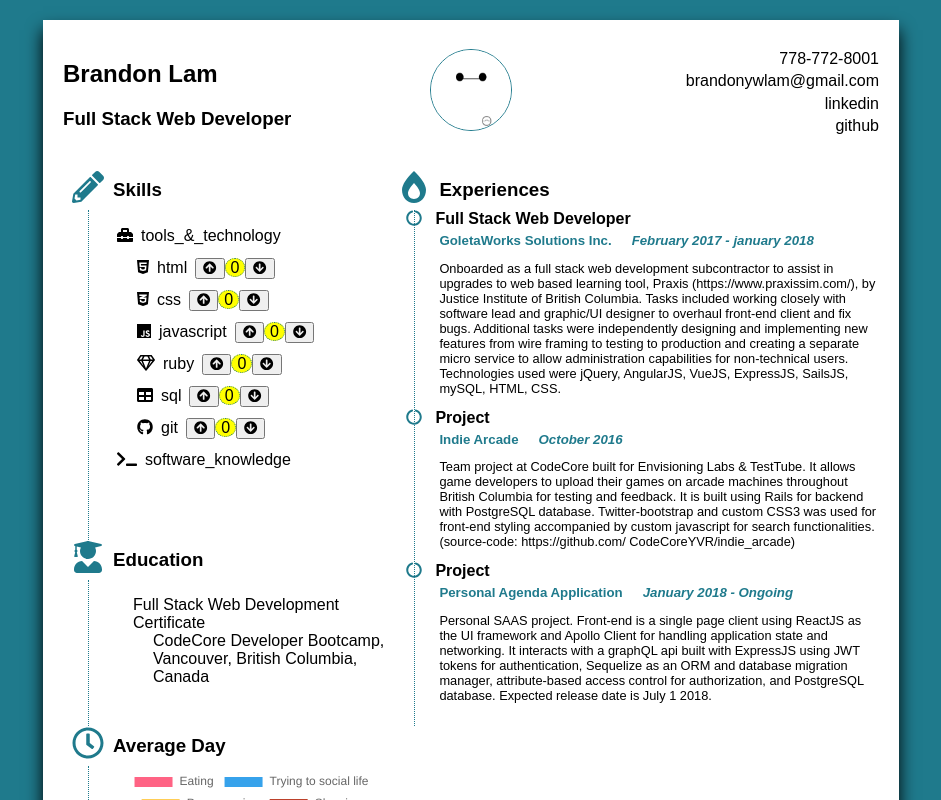
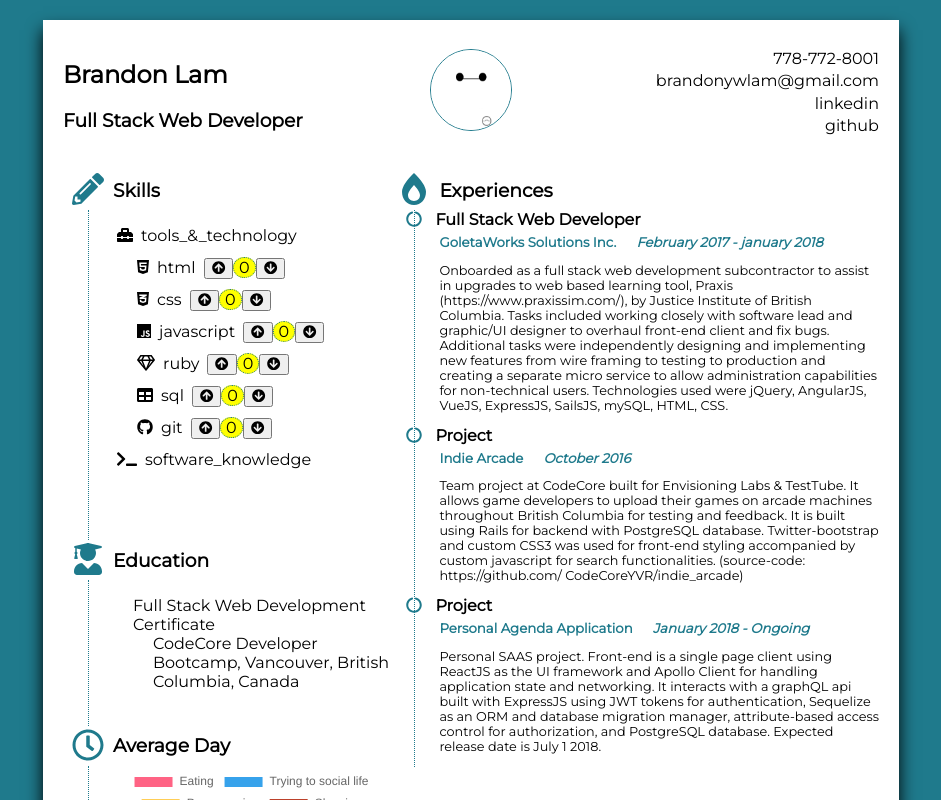
Before and after one commit to QuickStyles/react_resume, a React (Create React App) app: page / in a window 1280 px wide. Shown: the top 800 px of the page, without its empty margins (169-1110 px from the left). Built offline with nearby package versions, Linux system fonts and the light colour scheme.

Commit message:
add font

```diff
--- a/public/index.html
+++ b/public/index.html
@@ -10,7 +10,10 @@
     -->
     <link rel="manifest" href="%PUBLIC_URL%/manifest.json">
     <link rel="shortcut icon" href="%PUBLIC_URL%/favicon.ico">
+    <!-- font-awesome-icon-cdn -->
     <script defer src="https://use.fontawesome.com/releases/v5.0.13/js/all.js" integrity="sha384-xymdQtn1n3lH2wcu0qhcdaOpQwyoarkgLVxC/wZ5q7h9gHtxICrpcaSUfygqZGOe" crossorigin="anonymous"></script>
+    <!-- google-font https://fonts.google.com/specimen/Montserrat?selection.family=Montserrat -->
+    <link href="https://fonts.googleapis.com/css?family=Montserrat" rel="stylesheet">
     <!--
       Notice the use of %PUBLIC_URL% in the tags above.
       It will be replaced with the URL of the `public` folder during the build.
--- a/src/index.css
+++ b/src/index.css
@@ -27,7 +27,7 @@ html {
 body {
   margin: 0;
   padding: 20px;
-  font-family: sans-serif;
+  font-family: 'Montserrat', sans-serif;
   height: inherit;
   background-color: var(--secondary-color);
   min-height: 1200px;
```
